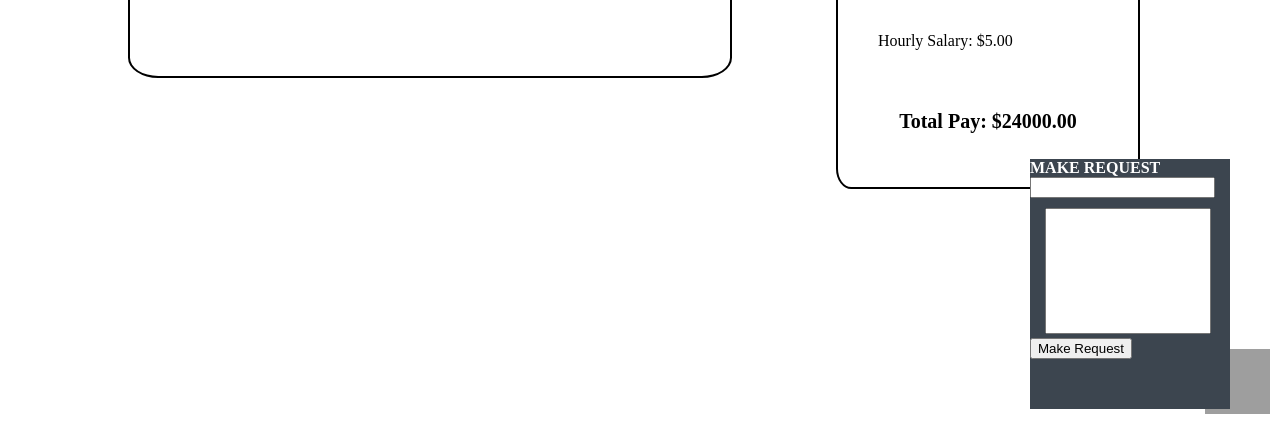
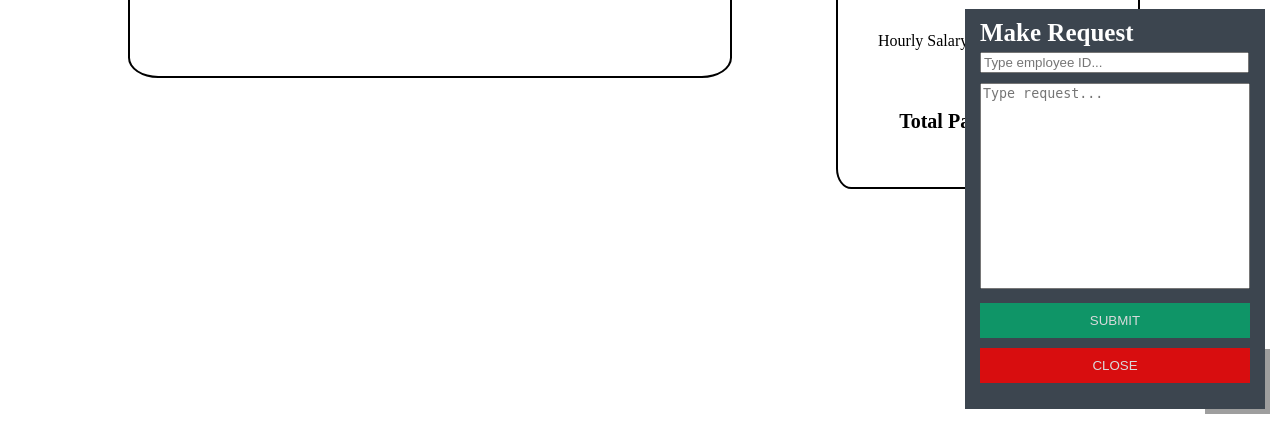
Before and after one commit to Ty-Irving/Schedule_Viewer, a PHP site: page /HTML/schedule_view.html in a window 1280 px wide. Shown: the part 376-800 px from the top of the page. Run offline with PHP 8.4, Linux system fonts and the light colour scheme; grey boxes are pictures that could not be loaded.

Commit message:
Quick fixes

```diff
--- a/CSS/styles.css
+++ b/CSS/styles.css
@@ -63,28 +63,67 @@ th
     position: fixed;
 }
 
-.txtbox-request
+.request-box textarea
 {
     margin-left: 15px;
     margin-top: 10px;
     resize: none;
-    width: 80%;
+    width: 88%;
+    min-height: 200px;
+    margin-bottom: 10px;
 
 }
 
+.request-box-header
+{
+    margin-left: 15px;
+    font-size: 25px;
+    margin-bottom: 5px;
+    margin-top: 10px;
+}
+
+.request-box input
+{
+    width: 87%;
+    margin-left: 15px;
+}
 
 .request-box
 {
+    border: black 1px;
     bottom: 0;
     right: 0;
     position: fixed;
-    margin-right: 50px;
+    margin-right: 15px;
     margin-bottom: 15px;
-    height: 250px;
-    width: 200px;
+    height: 400px;
+    max-width: 300px;
     background-color: #3c454f;
     color: white;
     font-weight: bold;
+}
+
+.request-box .btn
+{
+    background-color: #04AA6D;
+    color: white;
+    padding: 10px 20px;
+    margin-left: 15px;
+    border: none;
+    cursor: pointer;
+    width: 90%;
+    margin-bottom: 10px;
+    opacity: 0.8;
+}
+
+.request-box .btn:hover
+{
+    opacity: 1;
+}
+
+.request-box .cancel
+{
+    background-color: red;
 }
 
 .request-img:hover
@@ -94,13 +133,70 @@ th
 
 .builder-startup
 {
-    padding-top: 20%;
-    padding-left: 40%;
+    padding-top: 15%;
+
 }
+
+.builder-startup-content input
+{
+    width: 88%;
+    margin: 15px;
+    margin-top: 5px;
+}
+
+.builder-startup-content
+{
+    margin-right: auto;
+    margin-left: auto;
+    width: 300px;
+    min-width: 300px;
+    height: 400px;
+    background-color: #3c454f;
+    border: black 1px solid;
+}
+
+.builder-startup-content p
+{
+    margin-top: 50px;
+    color: white;
+    margin-left: 25%;
+    font-size: 20px;
+    font-weight: bold;
+}
+
+.builder-startup-content img
+{
+    width: 60px;
+    height: 60px;
+    margin-top: 30px;
+    margin-left: 40%;
+}
+
+.builder-startup-content button
+{
+    width: 90%;
+    margin-left: 15px;
+    padding: 10px;
+    opacity: 0.8;
+    background-color: #04AA6D;
+    border: none;
+    color: white;
+    font-weight: bold;
+    margin-top: 15px;
+
+}
+
+.builder-startup-content button:hover
+{
+    opacity: 1;
+    cursor: pointer;
+}
+
 
 .builder-content
 {
     padding-left: 30.75%;
+    visibility: hidden;
 
 }
 .header-img
--- a/HTML/schedule_view.html
+++ b/HTML/schedule_view.html
@@ -19,10 +19,11 @@
         <img src = "https://www.kindpng.com/picc/m/111-1110791_ironicmeme-ironic-png-sunglasses-emoji-smileyface-ironic-meme.png" class = "request-img">
 
         <div class = "request-box">
-            MAKE REQUEST
-            <input type="text">
-            <textarea class="txtbox-request" id="" cols="20" rows="8"></textarea>
-            <button onclick="st">Make Request</button>
+            <p class = "request-box-header">Make Request</p>
+            <input type="text" placeholder = "Type employee ID...">
+            <textarea id="" cols="20" rows="8" placeholder="Type request..."></textarea>
+            <button class = "btn"></script>SUBMIT</button>
+            <button class = "btn cancel">CLOSE</button>
         </div>
 
         <div class = "schedule-view">
```
Also changed, not shown: HTML/builder.html (+7 -2 lines).
